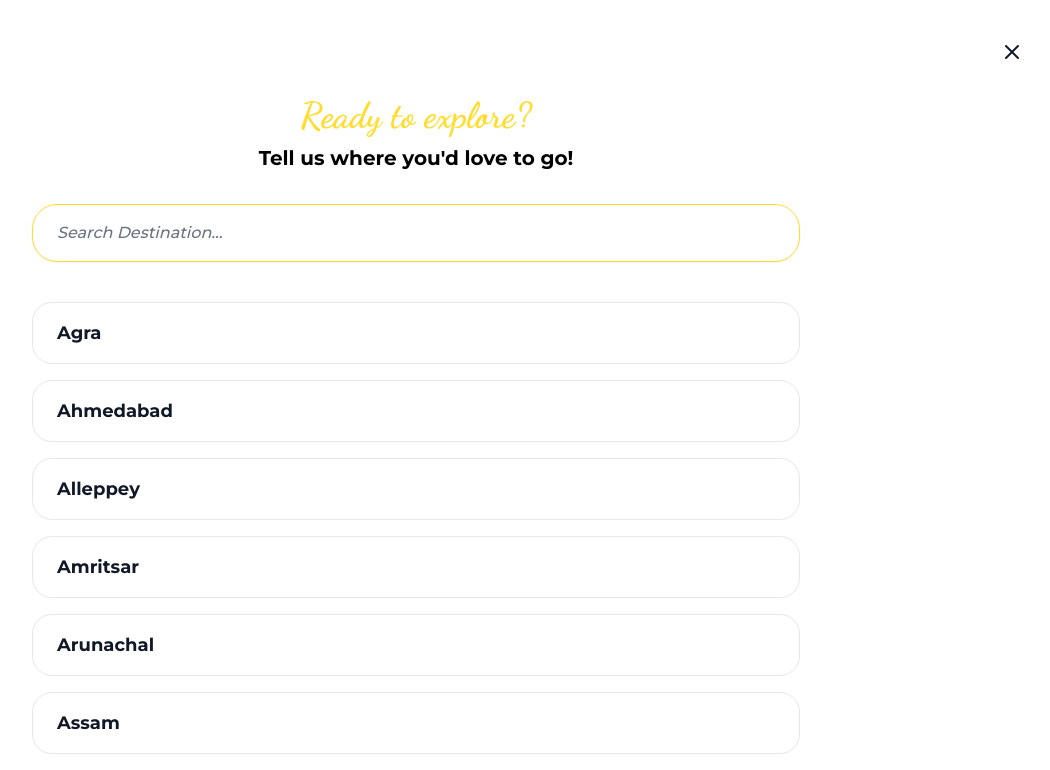
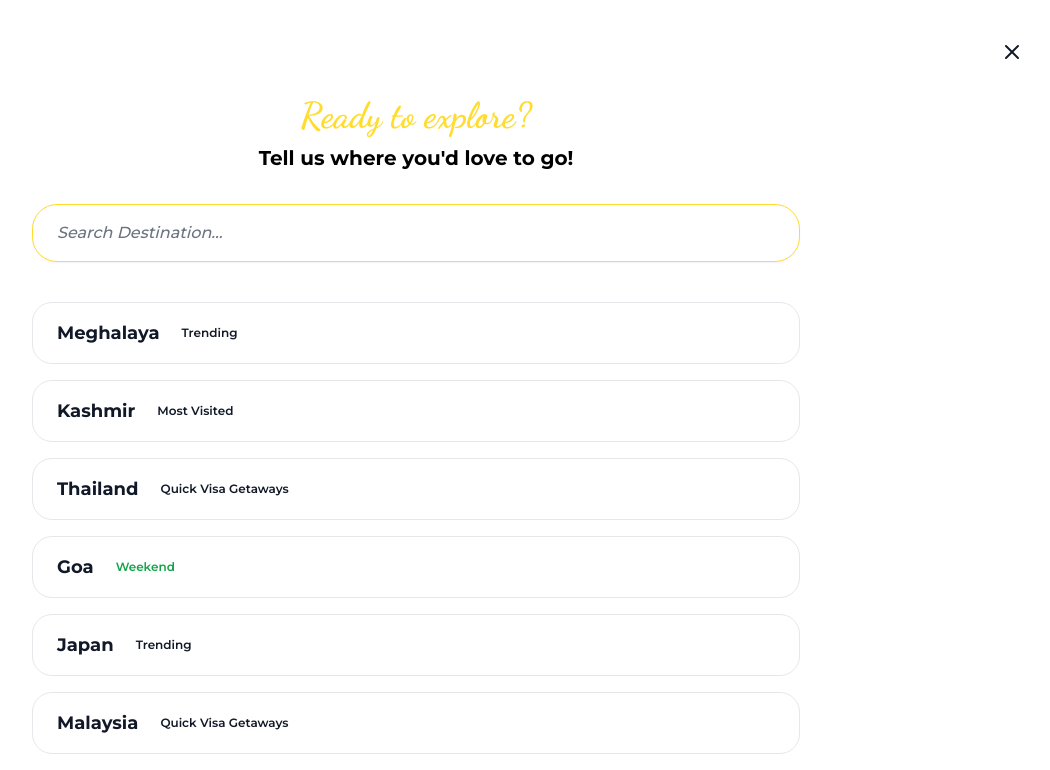
Before and after one commit to urbantrips/ut-client, a Next.js app: page /search in a window 1280 px wide. Shown: the top 770 px of the page, without its empty margins (224-1274 px from the left). Built offline with nearby package versions, Linux system fonts and the light colour scheme.

Commit message:
updare search algo

```diff
--- a/src/app/search/page.tsx
+++ b/src/app/search/page.tsx
@@ -3,7 +3,8 @@
 import { useState, useMemo } from 'react';
 import { motion } from 'framer-motion';
 import Link from 'next/link';
-import { getAllDestinationsIncludingCombos, findAllMatchingCategories, getDestinationsByCategory } from '@/data/all-destinations';
+import { getAllDestinationsIncludingCombos, getDestinationTag } from '@/data/all-destinations';
+import { getTagStyle, filterDestinations } from '@/lib/destination-utils';
 
 export default function SearchDestinationPage() {
     const [searchQuery, setSearchQuery] = useState('');
@@ -12,40 +13,15 @@ export default function SearchDestinationPage() {
     // Get all unique destinations from all-destinations.ts
     const allDestinations = useMemo(() => {
         const destinationStrings = getAllDestinationsIncludingCombos();
-        return destinationStrings.map(title => ({ title }));
+        return destinationStrings.map(title => ({
+            title,
+            tag: getDestinationTag(title)
+        }));
     }, []);
 
     // Filter destinations based on search query
     const filteredDestinations = useMemo(() => {
-        if (!searchQuery.trim()) {
-            return allDestinations;
-        }
-
-        const query = searchQuery.toLowerCase().trim();
-        const uniqueDestinations = new Set<string>();
-
-        // Check if search query matches any categories (regions or combos)
-        const matchingCategories = findAllMatchingCategories(query);
-
-        if (matchingCategories.length > 0) {
-            // Collect destinations from all matching categories
-            matchingCategories.forEach(category => {
-                const categoryDestinations = getDestinationsByCategory(category);
-                categoryDestinations.forEach(dest => uniqueDestinations.add(dest));
-            });
-        }
-
-        // Also include individual destinations that match the search query
-        allDestinations.forEach(dest => {
-            if (dest.title.toLowerCase().includes(query)) {
-                uniqueDestinations.add(dest.title);
-            }
-        });
-
-        // Convert to array and sort
-        return Array.from(uniqueDestinations)
-            .map(title => ({ title }))
-            .sort((a, b) => a.title.localeCompare(b.title));
+        return filterDestinations(searchQuery, allDestinations);
     }, [searchQuery, allDestinations]);
 
     return (
@@ -106,9 +82,16 @@ export default function SearchDestinationPage() {
                                 whileHover={{ scale: 1.02 }}
                                 whileTap={{ scale: 0.98 }}
                             >
-                                <span className={`text-base md:text-lg font-bold ${isSelected ? 'text-black' : 'text-gray-900'}`}>
-                                    {dest.title}
-                                </span>
+                                <div className="flex items-center gap-3 flex-wrap">
+                                    <span className={`text-base md:text-lg font-bold ${isSelected ? 'text-black' : 'text-gray-900'}`}>
+                                        {dest.title}
+                                    </span>
+                                    {dest.tag && (
+                                        <span className={`px-2.5 py-0.5 text-xs font-semibold rounded-full ${getTagStyle(dest.tag)}`}>
+                                            {dest.tag}
+                                        </span>
+                                    )}
+                                </div>
                                 {isSelected && (
                                     <motion.div
                                         initial={{ scale: 0 }}
--- a/src/data/all-destinations.ts
+++ b/src/data/all-destinations.ts
@@ -326,6 +326,38 @@ export function getDestinationsByCategory(category: string): string[] {
   return [];
 }
 
+// Trending destination interface
+export interface TrendingDestination {
+  title: string;
+  tag: string;
+}
+
+// Trending destinations with tags
+export const trendingDestinations: TrendingDestination[] = [
+  { title: 'Meghalaya', tag: 'Trending' },
+  { title: 'Kashmir', tag: 'Most Visited' },
+  { title: 'Thailand', tag: 'Quick Visa Getaways' },
+  { title: 'Goa', tag: 'Weekend' },
+  { title: 'Japan', tag: 'Trending' },
+  { title: 'Malaysia', tag: 'Quick Visa Getaways' },
+  { title: 'Bali', tag: 'Trending' },
+  { title: 'Dubai', tag: 'Trending' },
+  { title: 'Maldives', tag: 'Trending' },
+  { title: 'Singapore', tag: 'Quick Visa Getaways' },
+  { title: 'Vietnam', tag: 'Quick Visa Getaways' },
+  { title: 'Turkey', tag: 'Trending' },
+  { title: 'Lakshadweep', tag: 'Most Visited' },
+  { title: 'Ladakh', tag: 'Most Visited' },
+  { title: 'Manali', tag: 'Weekend' },
+  { title: 'Shimla', tag: 'Weekend' },
+];
+
+// Helper function to get tag for a destination
+export function getDestinationTag(destination: string): string | null {
+  const trending = trendingDestinations.find(dest => dest.title === destination);
+  return trending ? trending.tag : null;
+}
+
 // Recently booked destinations interface
 export interface RecentlyBookedDestination {
   title: string;
--- /dev/null
+++ b/src/lib/destination-utils.ts
@@ -0,0 +1,73 @@
+import { findAllMatchingCategories, getDestinationsByCategory, getDestinationTag, trendingDestinations } from '@/data/all-destinations';
+
+export interface DestinationWithTag {
+  title: string;
+  tag: string | null;
+}
+
+export function getTagStyle(tag: string | null): string {
+  if (!tag) return '';
+  switch (tag) {
+    case 'Trending':
+      return 'bg-orange-100 text-orange-600';
+    case 'Most Visited':
+      return 'bg-blue-100 text-blue-600';
+    case 'Weekend':
+      return 'bg-green-100 text-green-600';
+    case 'New Discoveries':
+      return 'bg-purple-100 text-purple-600';
+    case 'Quick Visa Getaways':
+      return 'bg-pink-100 text-pink-600';
+    case 'Spiritual':
+      return 'bg-yellow-100 text-yellow-600';
+    default:
+      return 'bg-gray-100 text-gray-600';
+  }
+}
+
+export function filterDestinations(
+  searchQuery: string,
+  allDestinations: DestinationWithTag[]
+): DestinationWithTag[] {
+  if (!searchQuery.trim()) {
+    // Show trending destinations on initial render
+    return trendingDestinations.map(dest => ({
+      title: dest.title,
+      tag: dest.tag
+    }));
+  }
+
+  const query = searchQuery.toLowerCase().trim();
+  const uniqueDestinationsMap = new Map<string, DestinationWithTag>();
+
+  // Check if search query matches any categories (regions or combos)
+  const matchingCategories = findAllMatchingCategories(query);
+
+  if (matchingCategories.length > 0) {
+    // Collect destinations from all matching categories
+    matchingCategories.forEach(category => {
+      const categoryDestinations = getDestinationsByCategory(category);
+      categoryDestinations.forEach(dest => {
+        if (!uniqueDestinationsMap.has(dest)) {
+          uniqueDestinationsMap.set(dest, {
+            title: dest,
+            tag: getDestinationTag(dest)
+          });
+        }
+      });
+    });
+  }
+
+  // Also include individual destinations that match the search query
+  allDestinations.forEach(dest => {
+    if (dest.title.toLowerCase().includes(query)) {
+      if (!uniqueDestinationsMap.has(dest.title)) {
+        uniqueDestinationsMap.set(dest.title, dest);
+      }
+    }
+  });
+
+  // Convert to array and sort
+  return Array.from(uniqueDestinationsMap.values())
+    .sort((a, b) => a.title.localeCompare(b.title));
+}
```
